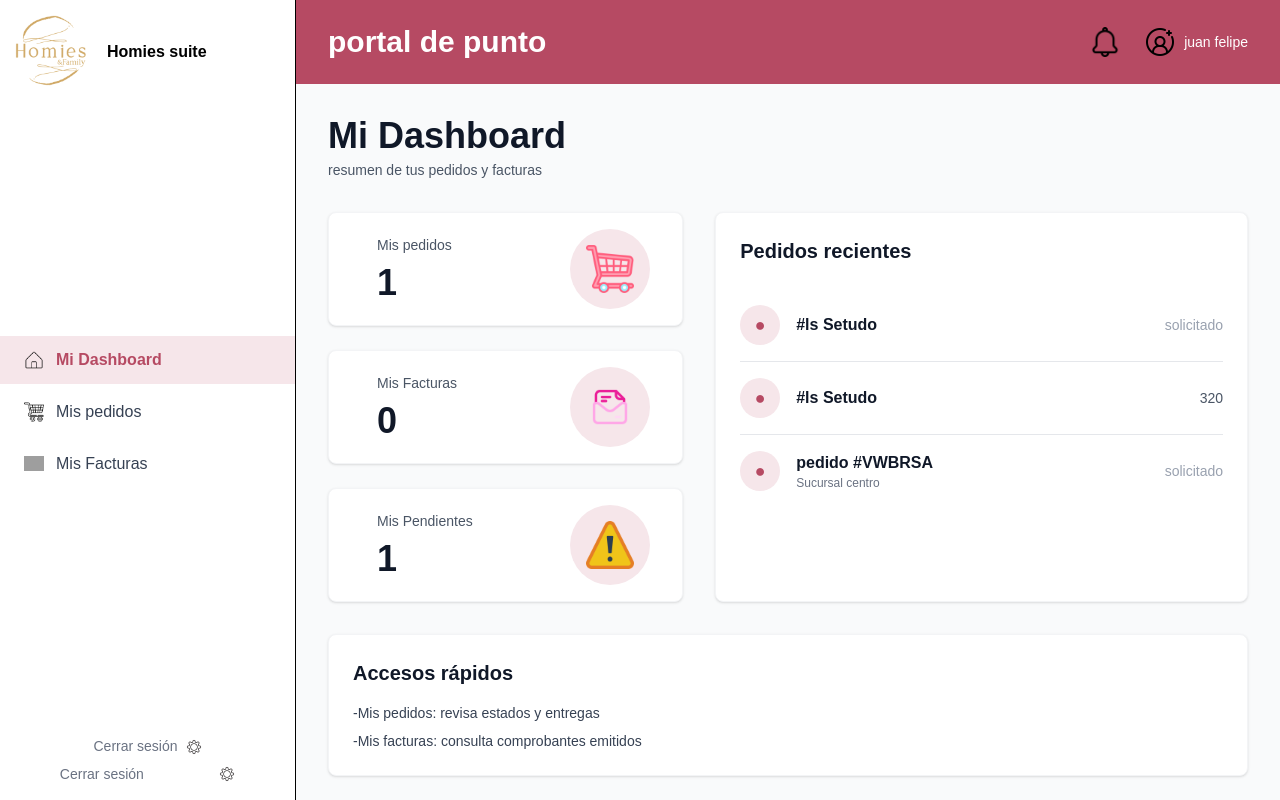
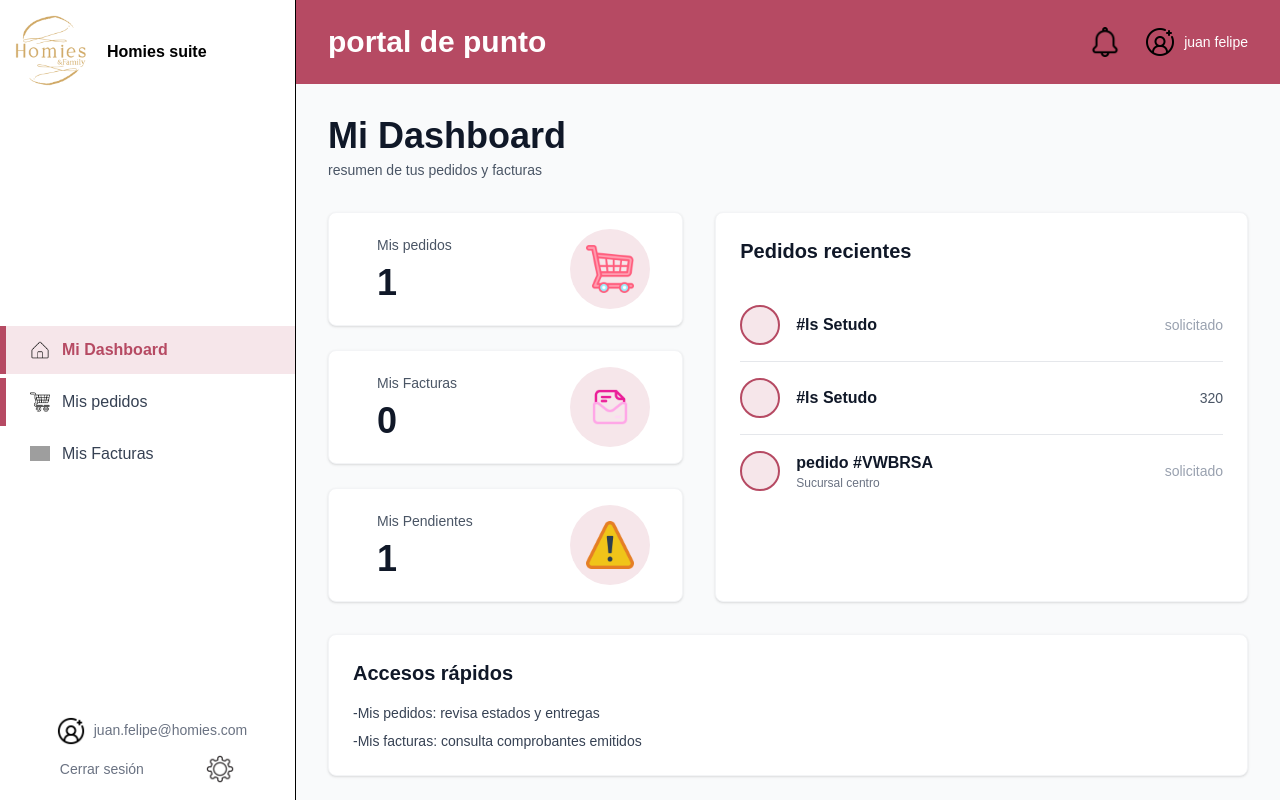
Before and after one commit to phipe010909/Init-next, a Next.js app: page /dashboard in a window 1280 px wide. Built offline with nearby package versions, Linux system fonts and the light colour scheme; grey boxes are pictures that could not be loaded.

Commit message:
Nuevo avance 2

```diff
--- a/components/dashboard/DashboardLayout.tsx
+++ b/components/dashboard/DashboardLayout.tsx
@@ -10,9 +10,9 @@ type DashboardLayoutProps = {
 export default function DashboardLayout({ title, subtitle, children }: DashboardLayoutProps) {
     return (
         <div className="flex h-screen">
-                <Sidebar />
+            <Sidebar />
             <div className="flex flex-col flex-1 overflow-hidden">
-            <Header />
+                <Header />
                 <div className="flex-1 overflow-y-auto">
                     <main className="p-8 bg-gray-50 w-full">
                         <div className="mb-8">
--- a/components/dashboard/RecentOrderItem.tsx
+++ b/components/dashboard/RecentOrderItem.tsx
@@ -10,8 +10,7 @@ export default function RecentOrderItem({ id, status, location }: RecentOrderIte
     return (
         <div className="flex items-center justify-between py-4 border-b border-gray-200 last:border-b-0">
             <div className="flex items-center gap-4">
-                <div className="w-10 h-10 rounded-full bg-[#F6E6EA] flex items-center justify-center">
-                    <span className="text-[#B64A63] text-lg">●</span>
+                <div className="w-10 h-10 rounded-full bg-[#F6E6EA] border-2 border-[#B64A63] flex items-center justify-center">
                 </div>
                 <div>
                     <p className="font-semibold text-gray-900">{id}</p>
--- a/components/layout/Sidebar.tsx
+++ b/components/layout/Sidebar.tsx
@@ -11,20 +11,20 @@ export default function Sidebar() {
             </div>
             <div>
                 <nav className="flex flex-col gap-1">
-                    <Item active label="Mi Dashboard" icon="/icons/hogar.png" />
-                    <Item label="Mis pedidos" icon="/icons/carrito-compras.png" />
+                    <Item active label="Mi Dashboard" icon="/icons/hogar.png" showBorder />
+                    <Item label="Mis pedidos" icon="/icons/carrito-compras.png" showBorder />
                     <Item label="Mis Facturas" icon="/icons/cuenta.png" />
                 </nav>
             </div>
             <div className="flex flex-col p-4 justify-center items-center gap-2">
                 <div className=" text-sm text-gray-500 cursor-pointer">
-                Cerrar sesión
-                <Image src="/icons/configuracion.png" alt="Cerrar sesión" width={16} height={16} className="inline-block ml-2 object-contain" />
+                <Image src="/icons/nueva-cuenta.png" alt="Cerrar sesión" width={30} height={30} className="inline-block ml-2 object-contain" />
+                <span className="ml-2">juan.felipe@homies.com</span>
             </div>
 
             <div className="text-sm text-gray-500 cursor-pointer w-2/3 justify-between flex items-center ">
-                Cerrar sesión
-                <Image src="/icons/configuracion.png" alt="Cerrar sesión" width={16} height={16} className="inline-block ml-2 object-contain" />
+                <span>Cerrar sesión</span>
+                <Image src="/icons/configuracion.png" alt="Cerrar sesión" width={30} height={30} className="inline-block ml-2 object-contain" />
             </div>
             </div>
 
@@ -36,12 +36,15 @@ type ItemProps = {
     label: string;
     active?: boolean;
     icon?: string;
+    showBorder?: boolean;
 };
 
-const Item = ({ label, active = false, icon }: ItemProps) => (
+const Item = ({ label, active = false, icon, showBorder = false }: ItemProps) => (
     <div
-        className={`flex gap-3 px-6 py-3 cursor-pointer items-center ${
-            active ? "bg-[#F6E6EA] text-[#B64A63] font-semibold" : "text-gray-700"
+        className={`flex gap-3 px-6 py-3 cursor-pointer items-center border-l-[6px] ${
+            active
+                ? `bg-[#F6E6EA] text-[#B64A63] font-semibold ${showBorder ? "border-[#B64A63]" : "border-transparent"}`
+                : `text-gray-700 ${showBorder ? "border-[#B64A63]" : "border-transparent"}`
         }`}
     >
         {icon && (
```
